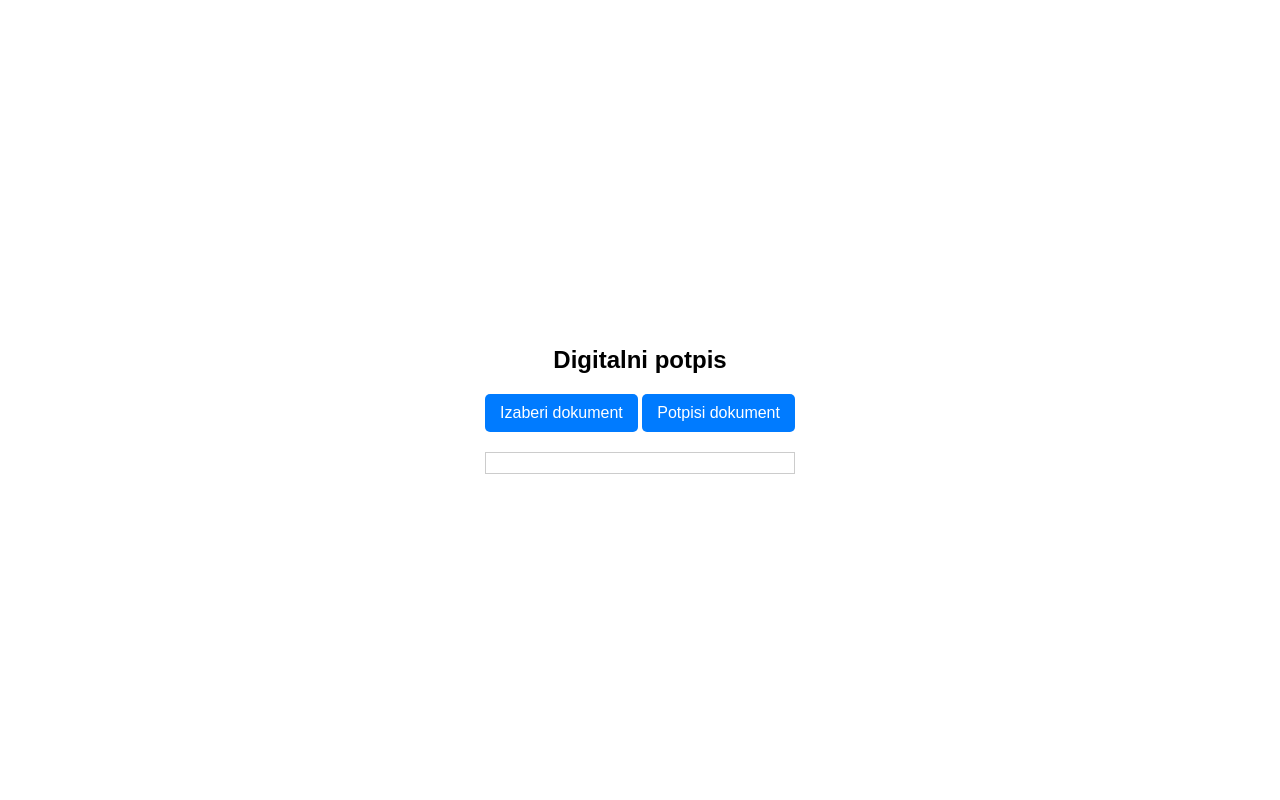
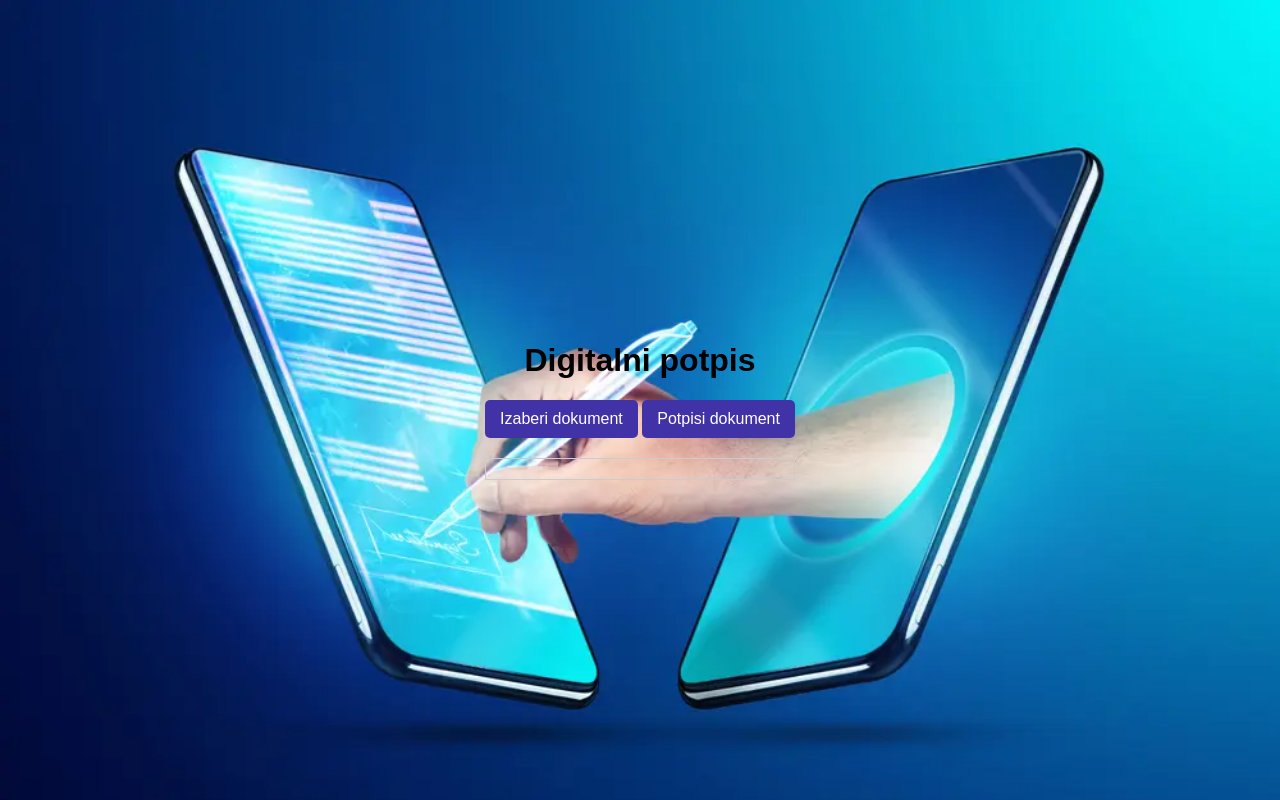
Before and after one commit to AdelisaSoftic/kripto_pmf, a website: page Code/index.html in a window 1280 px wide. Drawn offline with Linux system fonts and the light colour scheme.

Commit message:
dodavanje pozadine

```diff
--- a/Code/index.html
+++ b/Code/index.html
@@ -7,7 +7,7 @@
 </head>
 <body>
     <div class="container">
-        <h2>Digitalni potpis</h2>
+        <h1>Digitalni potpis</h1>
         <label for="fileInput" class="custom-file-input">Izaberi dokument</label>
         <input type="file" id="fileInput" style="display: none;" />
         <button id="signBtn">Potpisi dokument</button>
--- a/Code/style.css
+++ b/Code/style.css
@@ -5,6 +5,8 @@ body {
     align-items: center;
     height: 100vh;
     margin: 0;
+    background-image: url("elektronski-potpis-2.webp");
+    background-size: cover;
 }
 
 .container {
@@ -25,20 +27,20 @@ body {
     display: inline-block;
     padding: 10px 15px;
     cursor: pointer;
-    background-color: #007bff;
+    background-color: #4232a8;
     color: white;
     border-radius: 5px;
     font-size: 16px;
 }
 .custom-file-input:hover {
-    background-color: #0056b3;
+    background-color: #4232a8;
 }
 
 #signBtn{
     display: inline-block;
     padding: 10px 15px;
     cursor: pointer;
-    background-color: #007bff;
+    background-color: #4232a8;
     color: white;
     border-radius: 5px;
     font-size: 16px;
@@ -46,5 +48,5 @@ body {
     border: none;
 }
 #signBtn:hover{
-    background-color: #0056b3;
+    background-color: #4232a8;
 }
```
Also changed, not shown: Code/elektronski-potpis-2.webp (added).
